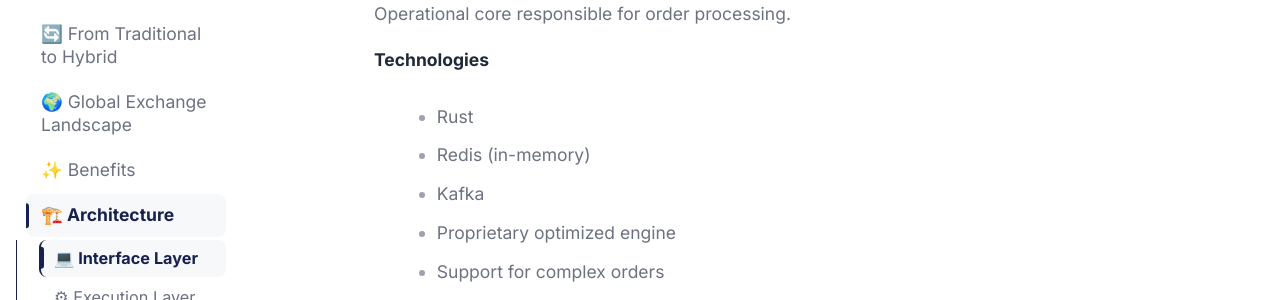
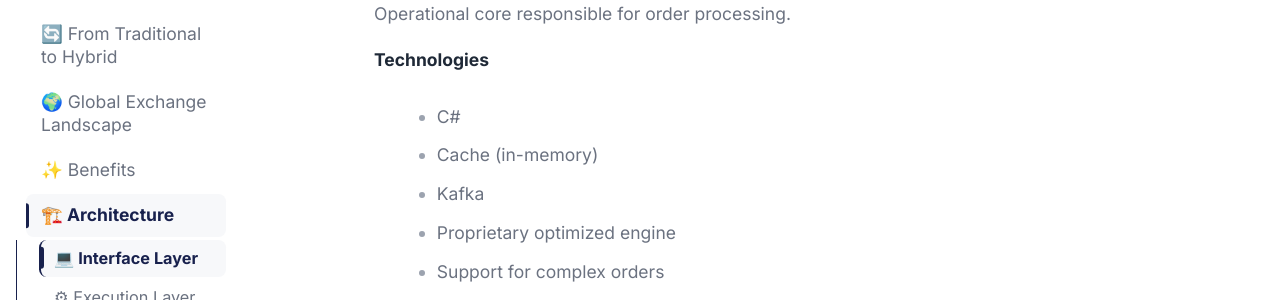
Before and after one commit to Hy-mple/hymple.docs, an MkDocs documentation site: the page built from docs/6 - architecture.md, in a window 1280 px wide and 900 px high, scrolled down 1935 px. Shown: the part 154-454 px from the top of the window. Built offline with MkDocs 1.6.1 and Material for MkDocs 9.7.7, drawn with Linux system fonts in a browser that asks for light colours.

Commit message:
update architecture

```diff
--- a/docs/6 - architecture.md
+++ b/docs/6 - architecture.md
@@ -60,8 +60,8 @@ Operational core responsible for order processing.
 
 **Technologies**
 
-- Rust
-- Redis (in-memory)
+- C#
+- Cache (in-memory)
 - Kafka
 - Proprietary optimized engine
 - Support for complex orders
```
